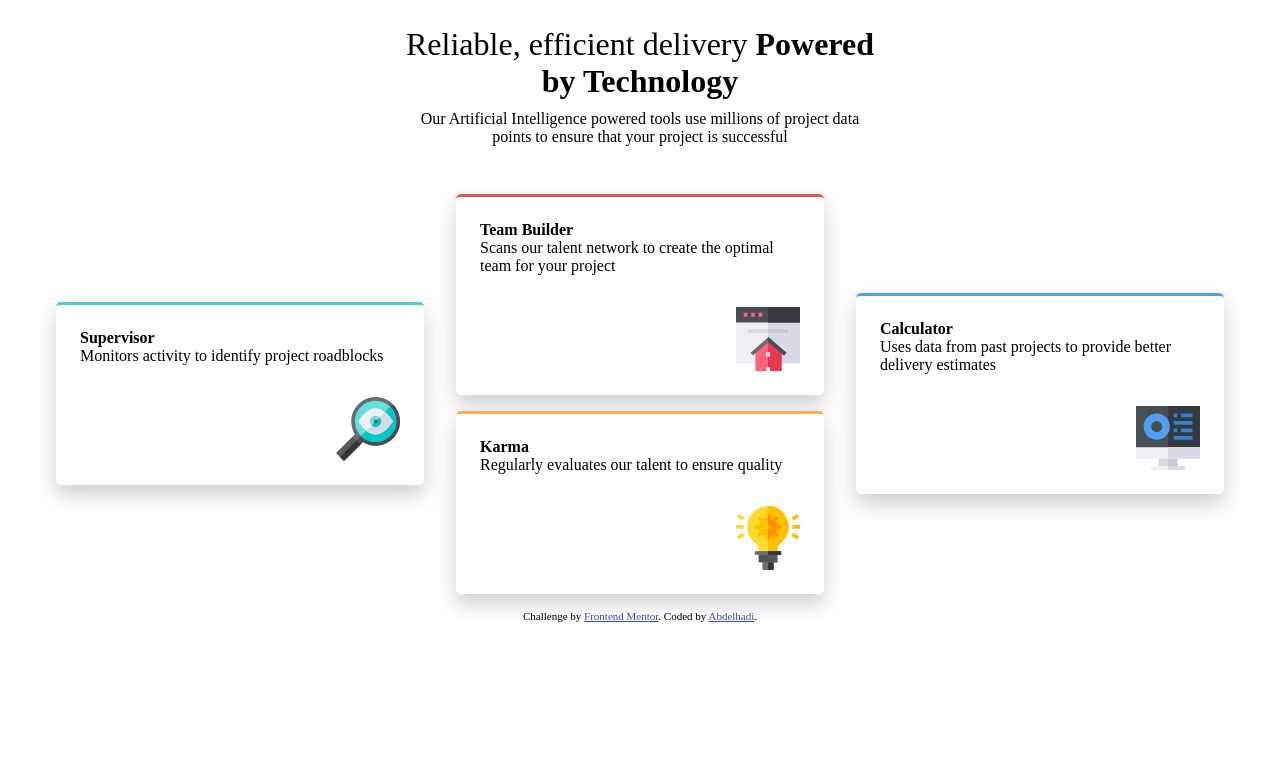
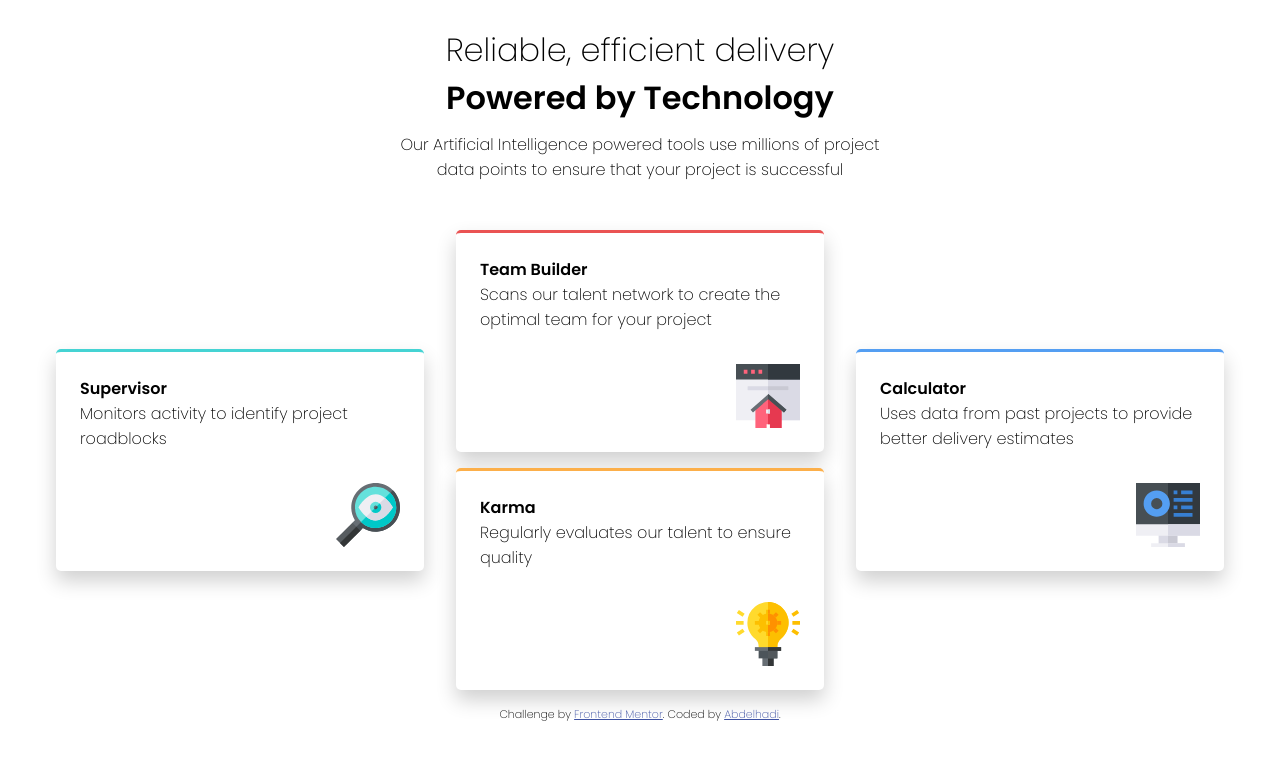
Before and after one commit to Oussous-Abdelhadi/Challenge-Front-Four-Card, a plain HTML site: page index.html in a window 1280 px wide. Drawn offline with Linux system fonts and the light colour scheme.

Commit message:
i had commented the font family in the previous commit

```diff
--- a/style.css
+++ b/style.css
@@ -6,8 +6,8 @@ body{
     /*FOR DEBUG*/
     /* box-sizing: border-box;
     outline: 1px solid limegreen !important;
-    background: rgb(0 100 0 / 0.1);
-    font-family: 'Poppins', sans-serif; */
+    background: rgb(0 100 0 / 0.1);*/
+    font-family: 'Poppins', sans-serif;
     font-weight: 200;
 }
 
```
